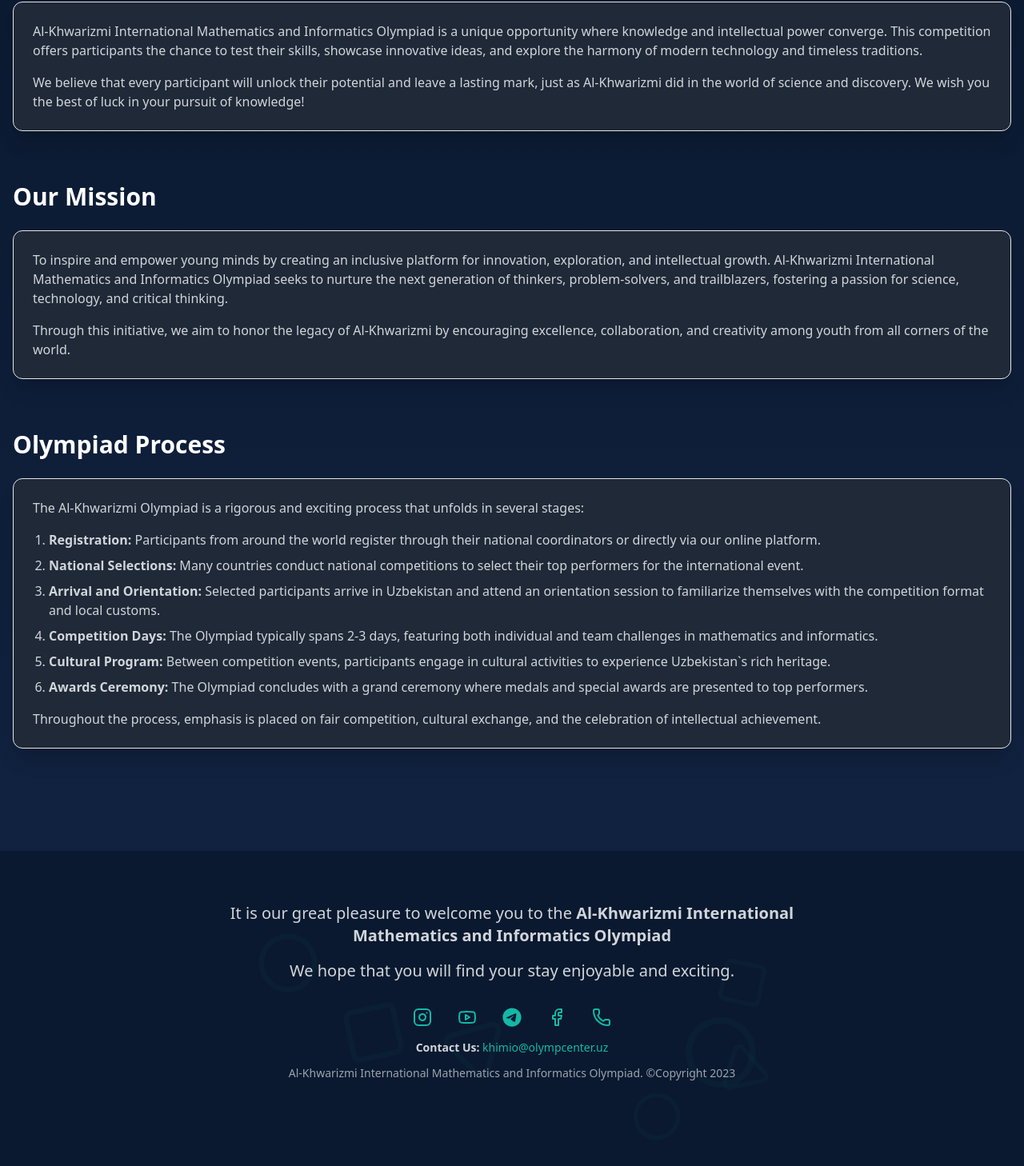
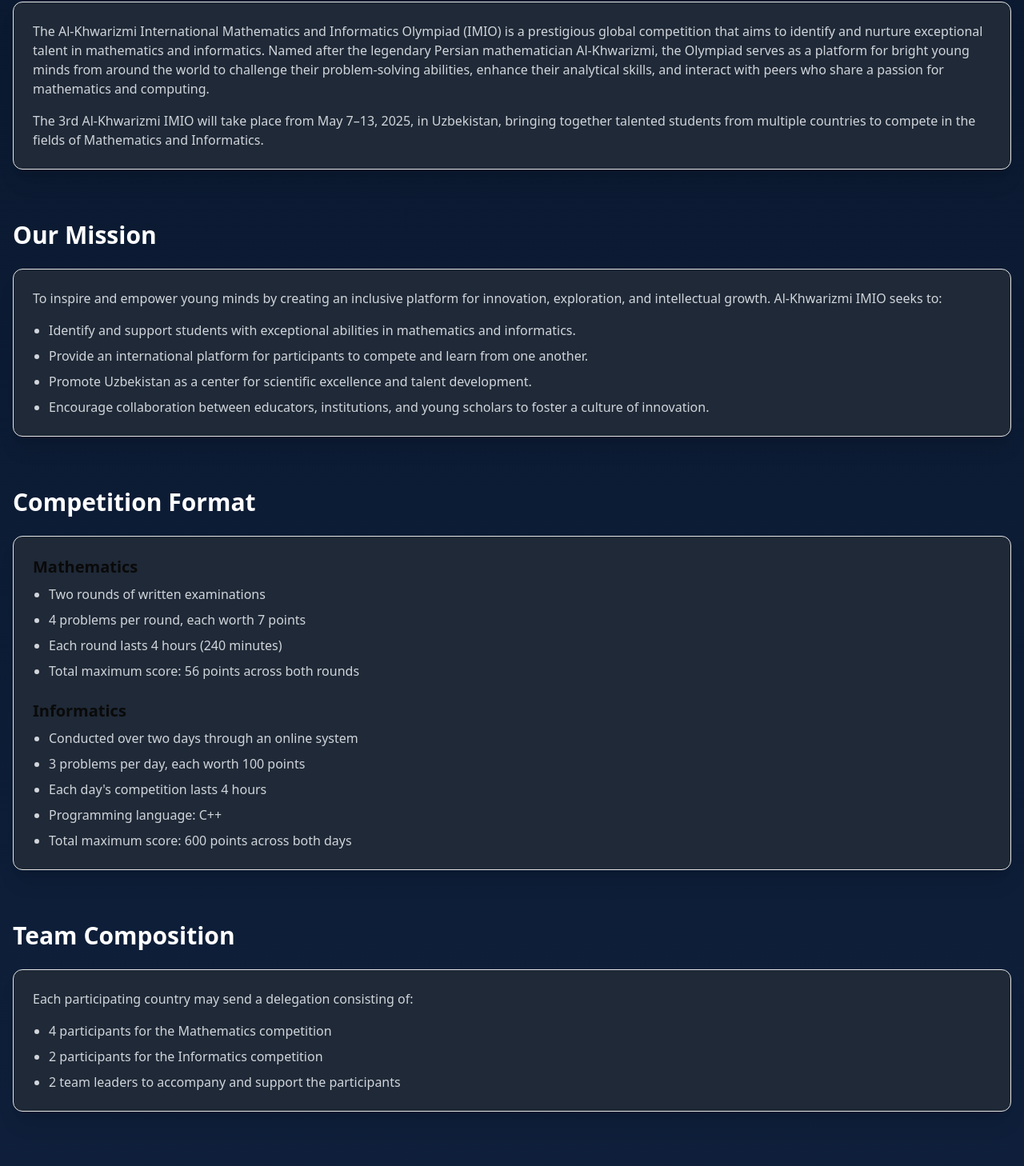
Before and after one commit to OkiljonDadakhanov/alxorazmiy, a Next.js app: page /about in a window 1280 px wide. Shown: the part 265-1723 px from the top of the page at 80% size. Built offline with nearby package versions, Linux system fonts and the light colour scheme.

Commit message:
upd: about page

```diff
--- a/app/about/page.tsx
+++ b/app/about/page.tsx
@@ -12,17 +12,20 @@ export default function About() {
           <Card className="bg-[#1f2937] shadow-xl">
             <CardContent className="p-6">
               <p className="text-gray-300 mb-4">
-                Al-Khwarizmi International Mathematics and Informatics Olympiad
-                is a unique opportunity where knowledge and intellectual power
-                converge. This competition offers participants the chance to
-                test their skills, showcase innovative ideas, and explore the
-                harmony of modern technology and timeless traditions.
+                The Al-Khwarizmi International Mathematics and Informatics
+                Olympiad (IMIO) is a prestigious global competition that aims to
+                identify and nurture exceptional talent in mathematics and
+                informatics. Named after the legendary Persian mathematician
+                Al-Khwarizmi, the Olympiad serves as a platform for bright young
+                minds from around the world to challenge their problem-solving
+                abilities, enhance their analytical skills, and interact with
+                peers who share a passion for mathematics and computing.
               </p>
               <p className="text-gray-300">
-                We believe that every participant will unlock their potential
-                and leave a lasting mark, just as Al-Khwarizmi did in the world
-                of science and discovery. We wish you the best of luck in your
-                pursuit of knowledge!
+                The 3rd Al-Khwarizmi IMIO will take place from May 7–13, 2025,
+                in Uzbekistan, bringing together talented students from multiple
+                countries to compete in the fields of Mathematics and
+                Informatics.
               </p>
             </CardContent>
           </Card>
@@ -35,66 +38,117 @@ export default function About() {
               <p className="text-gray-300 mb-4">
                 To inspire and empower young minds by creating an inclusive
                 platform for innovation, exploration, and intellectual growth.
-                Al-Khwarizmi International Mathematics and Informatics Olympiad
-                seeks to nurture the next generation of thinkers,
-                problem-solvers, and trailblazers, fostering a passion for
-                science, technology, and critical thinking.
+                Al-Khwarizmi IMIO seeks to:
               </p>
-              <p className="text-gray-300">
-                Through this initiative, we aim to honor the legacy of
-                Al-Khwarizmi by encouraging excellence, collaboration, and
-                creativity among youth from all corners of the world.
-              </p>
+              <ul className="list-disc pl-5 space-y-2 text-gray-300">
+                <li>
+                  Identify and support students with exceptional abilities in
+                  mathematics and informatics.
+                </li>
+                <li>
+                  Provide an international platform for participants to compete
+                  and learn from one another.
+                </li>
+                <li>
+                  Promote Uzbekistan as a center for scientific excellence and
+                  talent development.
+                </li>
+                <li>
+                  Encourage collaboration between educators, institutions, and
+                  young scholars to foster a culture of innovation.
+                </li>
+              </ul>
             </CardContent>
           </Card>
         </section>
 
         <section className="mb-16">
-          <h2 className="text-3xl font-semibold mb-6">Olympiad Process</h2>
+          <h2 className="text-3xl font-semibold mb-6">Competition Format</h2>
+          <Card className="bg-[#1f2937] shadow-xl">
+            <CardContent className="p-6">
+              <div className="mb-6">
+                <h3 className="text-xl font-semibold mb-2">Mathematics</h3>
+                <ul className="list-disc pl-5 space-y-2 text-gray-300">
+                  <li>Two rounds of written examinations</li>
+                  <li>4 problems per round, each worth 7 points</li>
+                  <li>Each round lasts 4 hours (240 minutes)</li>
+                  <li>Total maximum score: 56 points across both rounds</li>
+                </ul>
+              </div>
+              <div>
+                <h3 className="text-xl font-semibold mb-2">Informatics</h3>
+                <ul className="list-disc pl-5 space-y-2 text-gray-300">
+                  <li>Conducted over two days through an online system</li>
+                  <li>3 problems per day, each worth 100 points</li>
+                  <li>Each day's competition lasts 4 hours</li>
+                  <li>Programming language: C++</li>
+                  <li>Total maximum score: 600 points across both days</li>
+                </ul>
+              </div>
+            </CardContent>
+          </Card>
+        </section>
+
+        <section className="mb-16">
+          <h2 className="text-3xl font-semibold mb-6">Team Composition</h2>
           <Card className="bg-[#1f2937] shadow-xl">
             <CardContent className="p-6">
               <p className="text-gray-300 mb-4">
-                The Al-Khwarizmi Olympiad is a rigorous and exciting process
-                that unfolds in several stages:
+                Each participating country may send a delegation consisting of:
               </p>
-              <ol className="list-decimal pl-5 space-y-2 text-gray-300">
+              <ul className="list-disc pl-5 space-y-2 text-gray-300">
+                <li>4 participants for the Mathematics competition</li>
+                <li>2 participants for the Informatics competition</li>
                 <li>
-                  <strong>Registration:</strong> Participants from around the
-                  world register through their national coordinators or directly
-                  via our online platform.
+                  2 team leaders to accompany and support the participants
+                </li>
+              </ul>
+            </CardContent>
+          </Card>
+        </section>
+
+        <section className="mb-16">
+          <h2 className="text-3xl font-semibold mb-6">Evaluation & Awards</h2>
+          <Card className="bg-[#1f2937] shadow-xl">
+            <CardContent className="p-6">
+              <p className="text-gray-300 mb-4">
+                Solutions are reviewed by expert judges and academic
+                professionals, ensuring accuracy, fairness, and alignment with
+                international standards. Awards are distributed as follows:
+              </p>
+              <ul className="list-disc pl-5 space-y-2 text-gray-300">
+                <li>Gold, Silver, and Bronze medals (1:2:3 ratio)</li>
+                <li>
+                  Certificates & Diplomas for all medalists and distinguished
+                  participants
                 </li>
                 <li>
-                  <strong>National Selections:</strong> Many countries conduct
-                  national competitions to select their top performers for the
-                  international event.
+                  Special Awards for exceptional creativity and innovative
+                  problem-solving
                 </li>
+                <li>Potential monetary prizes for top-ranking competitors</li>
+              </ul>
+            </CardContent>
+          </Card>
+        </section>
+
+        <section className="mb-16">
+          <h2 className="text-3xl font-semibold mb-6">Why Participate?</h2>
+          <Card className="bg-[#1f2937] shadow-xl">
+            <CardContent className="p-6">
+              <ul className="list-disc pl-5 space-y-2 text-gray-300">
+                <li>Compete at an elite international level</li>
+                <li>Gain global recognition for academic excellence</li>
                 <li>
-                  <strong>Arrival and Orientation:</strong> Selected
-                  participants arrive in Uzbekistan and attend an orientation
-                  session to familiarize themselves with the competition format
-                  and local customs.
+                  Build connections with like-minded peers, experts, and
+                  institutions
                 </li>
+                <li>Experience Uzbekistan's rich culture and hospitality</li>
                 <li>
-                  <strong>Competition Days:</strong> The Olympiad typically
-                  spans 2-3 days, featuring both individual and team challenges
-                  in mathematics and informatics.
+                  Enhance problem-solving, analytical thinking, and programming
+                  skills
                 </li>
-                <li>
-                  <strong>Cultural Program:</strong> Between competition events,
-                  participants engage in cultural activities to experience
-                  Uzbekistan`s rich heritage.
-                </li>
-                <li>
-                  <strong>Awards Ceremony:</strong> The Olympiad concludes with
-                  a grand ceremony where medals and special awards are presented
-                  to top performers.
-                </li>
-              </ol>
-              <p className="text-gray-300 mt-4">
-                Throughout the process, emphasis is placed on fair competition,
-                cultural exchange, and the celebration of intellectual
-                achievement.
-              </p>
+              </ul>
             </CardContent>
           </Card>
         </section>
```
